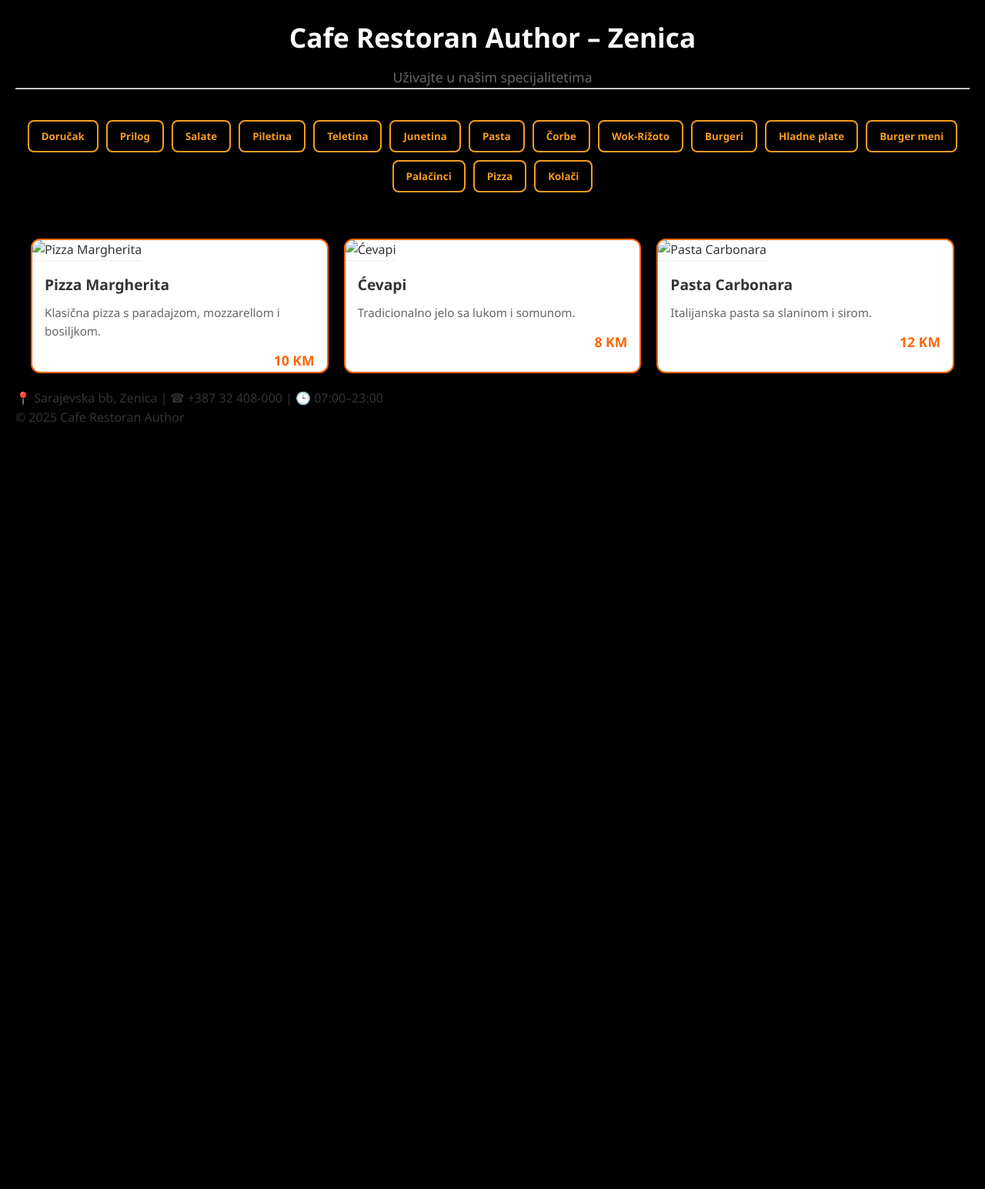
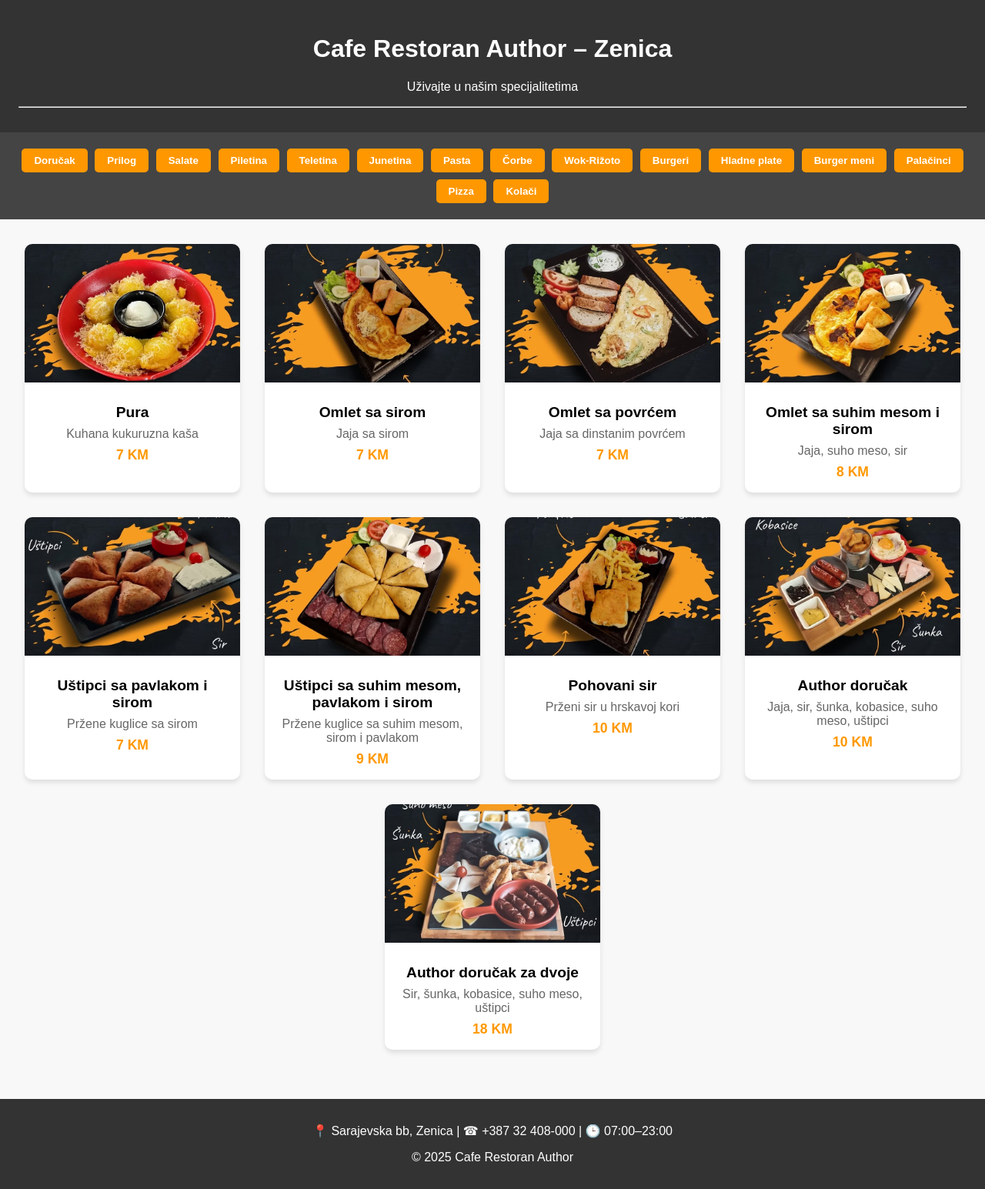
Before and after one commit to lamija-mhc/meni-projekat, a Flask app: page /meni in a window 1280 px wide. Shown: the whole page at 77% size. Before the commit the page ends 548 px from the top, so only its background shows below. Run offline with Flask 3, Linux system fonts and the light colour scheme; some libraries are stand-ins or nearby versions.

Commit message:
jos uvijek meni kartice

```diff
--- a/static/app.js
+++ b/static/app.js
@@ -504,24 +504,33 @@ const menuData = {
 // Funkcija za prikaz jela iz određene kategorije
 function prikaziKategoriju(kategorija) {
   const menuSection = document.getElementById("menu-section");
-  menuSection.innerHTML = ""; // Očisti prethodni sadržaj
+  menuSection.innerHTML = "";
 
-  if (!menuData[kategorija]) {
-    menuSection.innerHTML = "<p>Nema jela za odabranu kategoriju.</p>";
+  const jela = menuData[kategorija] || [];
+
+  if (jela.length === 0) {
+    menuSection.innerHTML = "<p>Nema jela za ovu kategoriju.</p>";
     return;
   }
 
-  menuData[kategorija].forEach(jelo => {
-    const jeloDiv = document.createElement("div");
-    jeloDiv.className = "jelo";
+  jela.forEach(item => {
+    const card = document.createElement("div");
+    card.classList.add("menu-card");
 
-    jeloDiv.innerHTML = `
-      <img src="${jelo.image}" alt="${jelo.name}" class="jelo-slika" />
-      <h3>${jelo.name}</h3>
-      <p>${jelo.description}</p>
-      <p class="cijena">${jelo.price}</p>
+    card.innerHTML = `
+      <img src="${item.image}" alt="${item.name}">
+      <div class="menu-card-content">
+        <h3>${item.name}</h3>
+        <p>${item.description}</p>
+        <span>${item.price}</span>
+      </div>
     `;
 
-    menuSection.appendChild(jeloDiv);
+    menuSection.appendChild(card);
   });
 }
+
+// Po defaultu prikaži "dorucak" kad se stranica učita
+window.addEventListener("DOMContentLoaded", () => {
+  prikaziKategoriju("dorucak");
+});
--- a/static/style_meni.css
+++ b/static/style_meni.css
@@ -1,108 +1,93 @@
-/* RESET */
-* {
-  box-sizing: border-box;
+body {
+  font-family: Arial, sans-serif;
+  background-color: #f8f8f8;
   margin: 0;
   padding: 0;
-  font-family: 'Segoe UI', Tahoma, Geneva, Verdana, sans-serif;
 }
 
-/* BODY */
-body {
-  background-color: #000000;
-  color: #333;
-  padding: 20px;
-  line-height: 1.6;
+header {
+  background-color: #333;
+  color: white;
+  padding: 1.5rem;
+  text-align: center;
 }
 
-/* HEADER */
-header {
-  text-align: center;
-  margin-bottom: 40px;
-}
-
-header h1 {
-  color: #fff;
-  font-size: 2.2rem;
-  margin-bottom: 10px;
-}
-
-header p {
-  font-size: 1.1rem;
-  color: #666;
-}
-
-/* NAVIGACIJA KATEGORIJA */
-.category-nav {
+nav.category-nav {
   display: flex;
   flex-wrap: wrap;
   justify-content: center;
-  gap: 10px;
-  margin-bottom: 40px;
+  background-color: #444;
+  padding: 1rem;
 }
 
-.category-nav button {
-  background-color: #000;
-  border: 2px solid #f69c21;
-  color: #f69c21;
-  padding: 10px 16px;
-  border-radius: 8px;
+nav.category-nav button {
+  margin: 0.3rem;
+  padding: 0.5rem 1rem;
+  border: none;
+  background-color: #ff9800;
+  color: white;
+  font-weight: bold;
+  border-radius: 5px;
   cursor: pointer;
-  transition: all 0.3s ease;
-  font-weight: 600;
+  transition: 0.3s;
 }
 
-.category-nav button:hover {
-  background-color: #f69c21;
-  color: white;
+nav.category-nav button:hover {
+  background-color: #e68900;
 }
 
-/* SEKCIJA MENIJA */
 #menu-section {
-  display: grid;
-  grid-template-columns: repeat(auto-fit, minmax(250px, 1fr));
-  gap: 20px;
-  padding: 20px;
+  display: flex;
+  flex-wrap: wrap;
+  justify-content: center;
+  padding: 1rem;
 }
 
 .menu-card {
-  background-color: #fff;
-  border: 2px solid #ff6600;
-  border-radius: 12px;
+  background-color: white;
+  border-radius: 10px;
+  margin: 1rem;
+  width: 280px;
+  box-shadow: 0 4px 6px rgba(0,0,0,0.1);
   overflow: hidden;
-  transition: transform 0.3s ease, box-shadow 0.3s ease;
+  transition: transform 0.2s;
 }
 
 .menu-card:hover {
-  transform: translateY(-5px);
-  box-shadow: 0 8px 20px rgba(255, 102, 0, 0.2);
+  transform: scale(1.02);
 }
 
 .menu-card img {
   width: 100%;
   height: 180px;
   object-fit: cover;
-  border-bottom: 1px solid #eee;
 }
 
 .menu-card-content {
-  padding: 16px;
+  padding: 1rem;
+  text-align: center;
 }
 
 .menu-card-content h3 {
+  margin: 0.5rem 0;
   font-size: 1.2rem;
-  margin: 0 0 8px;
-  color: #333;
 }
 
 .menu-card-content p {
-  font-size: 0.95rem;
+  margin: 0.5rem 0;
   color: #666;
-  margin-bottom: 12px;
 }
 
 .menu-card-content span {
+  font-weight: bold;
+  color: #ff9800;
   font-size: 1.1rem;
-  font-weight: bold;
-  color: #ff6600;
-  float: right;
 }
+
+footer {
+  text-align: center;
+  padding: 1rem;
+  background-color: #333;
+  color: white;
+  margin-top: 2rem;
+}
```
